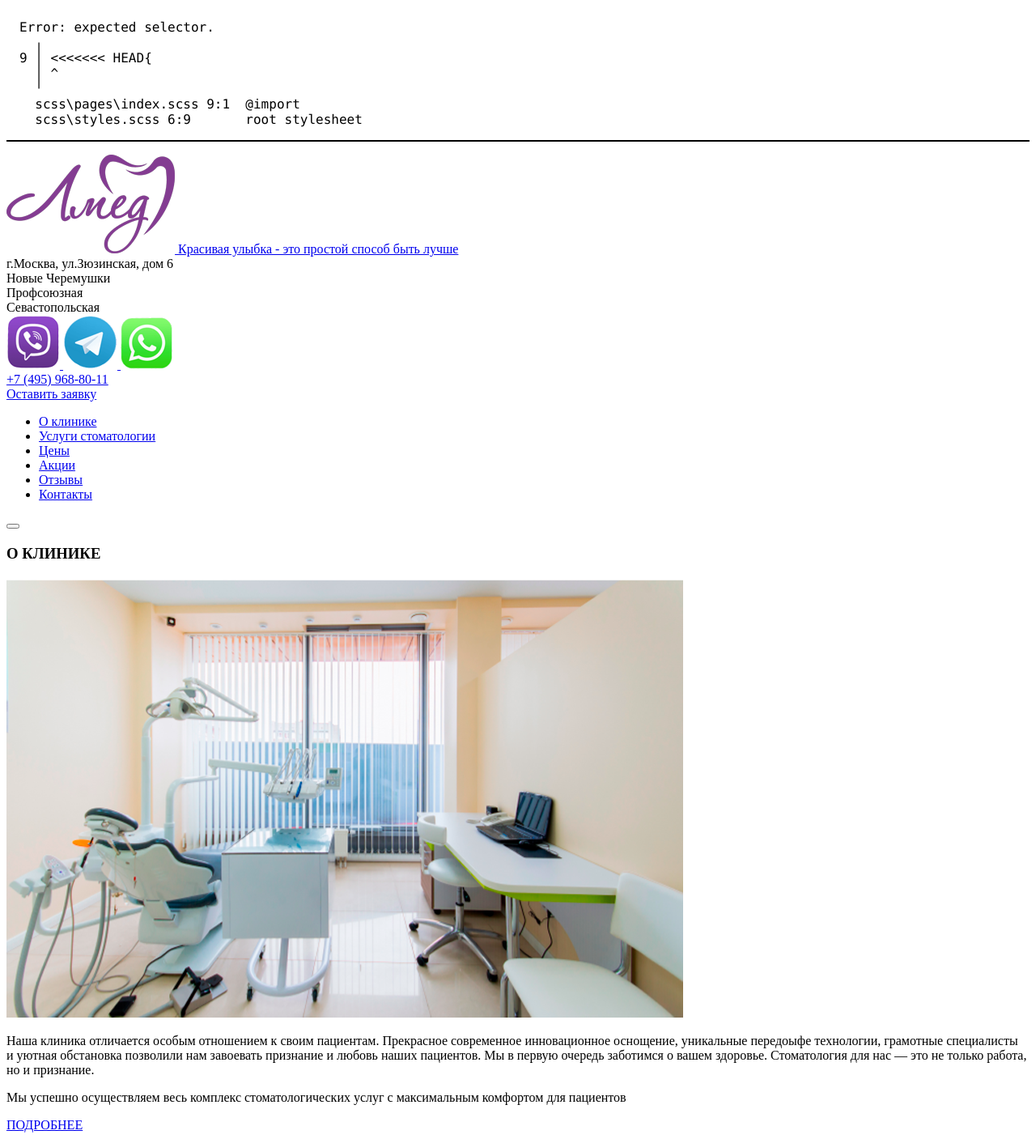
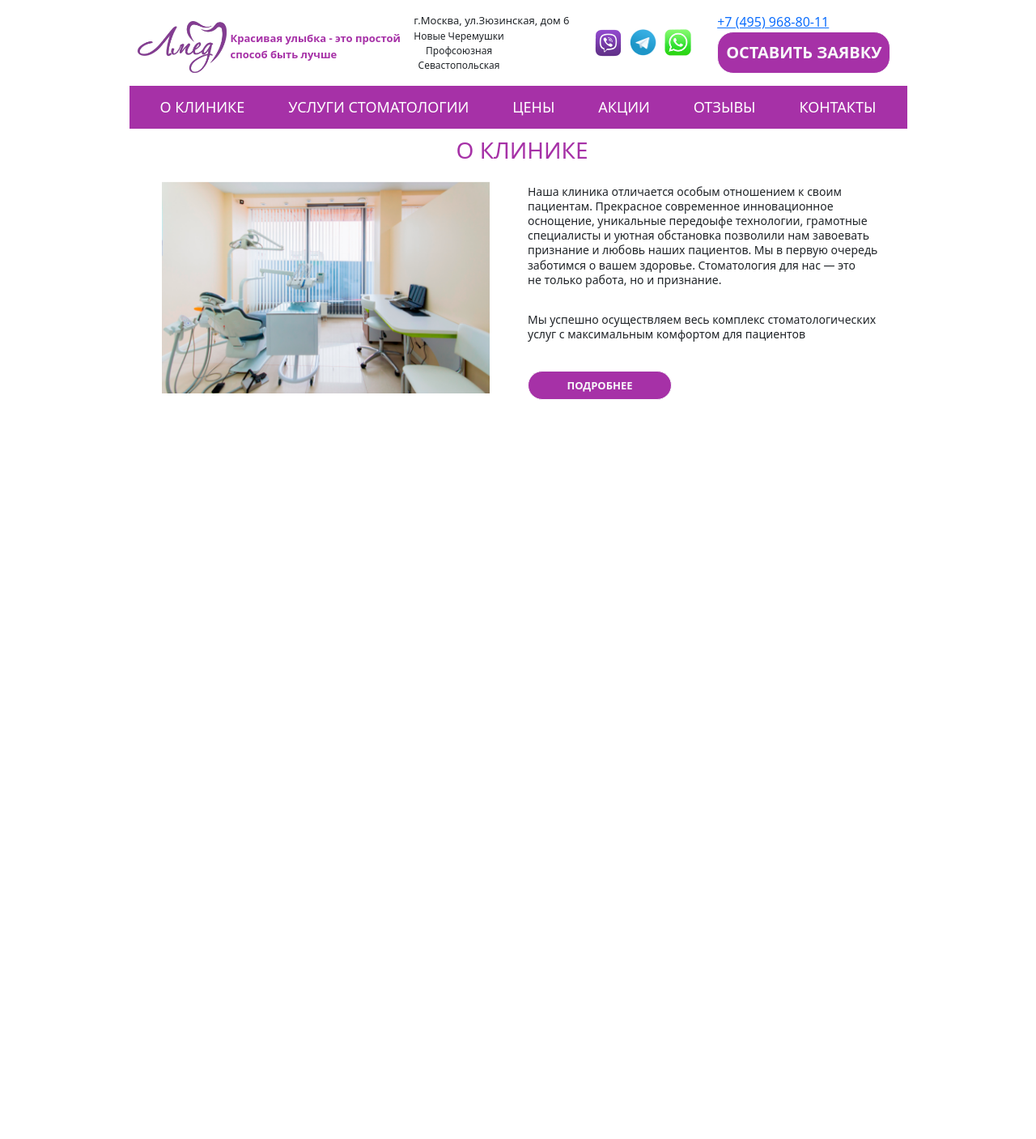
Before and after one commit to Burnmind/lmed, a PHP site: page / in a window 1280 px wide. Shown: the whole page at 81% size. After the commit the page ends 494 px from the top, so only its background shows below. Run offline with PHP 8.4, Linux system fonts and the light colour scheme; style sheets or scripts are compiled from the project's sources; some libraries are stand-ins or nearby versions.

Commit message:
* мердж

```diff
--- a/scss/pages/index.scss
+++ b/scss/pages/index.scss
@@ -1,43 +1,33 @@
+@import "../var";
+
 .index-page {
->>>>>>> c116be4b891a22d6e95e12c6ccd1725e5273ca13
 	.title {
-		color: #a631a7;
+		color: $mainPurple;
 		text-align: center;
-		margin: 50px;
-		padding: 0px 0px 0px 10px;
-}
-<<<<<<< HEAD{
-		}
-=======
-		margin: 10px{
->>>>>>> c116be4b891a22d6e95e12c6ccd1725e5273ca13{
+		padding: 0 0 0 10px;
+		margin: 10px
 	}
+
 	.button-podrobneeOKinike {
-		border-radius: 14px;
-		background-color: #a631a7;
+		border-radius: $butBordR;
+		background-color: $mainPurple;
 		padding: 8px;
 		text-align: center;
 		font-weight: bolder;
-<<<<<<< HEAD
-		font-size: 13px{
+		font-size: 13px;
 		Width: 178px;
 		height: 36px;
-		margin: 20px 0px 0px 0px;
+		margin: 20px 0 0 0;
     }
-=======
 
->>>>>>> c116be4b891a22d6e95e12c6ccd1725e5273ca13
 	.titleimg{
 		max-width: 95%;
-		padding: 10px 0px 0px 40px;
+		padding: 10px 0 0 40px;
+	}
 
+	.textoklin{
+		font-size: 14px;
+		line-height: 1.3;
+		padding: 15px 20px 0 0;
 	}
-	.textoklin{
-	font-size: 14px;
-	line-height: 1.3;
-	padding: 15px 20px 0px 0px;
-	}
-<<<<<<< HEAD
-======={}
 }
->>>>>>> c116be4b891a22d6e95e12c6ccd1725e5273ca13{}}}
```
